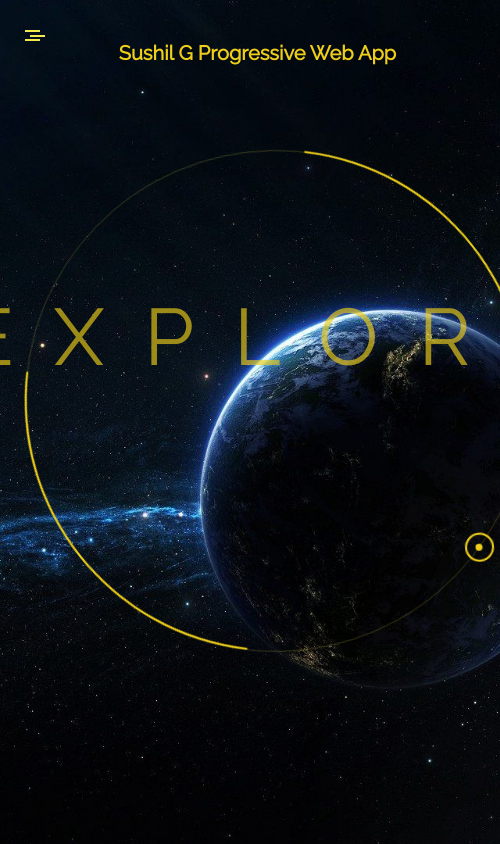
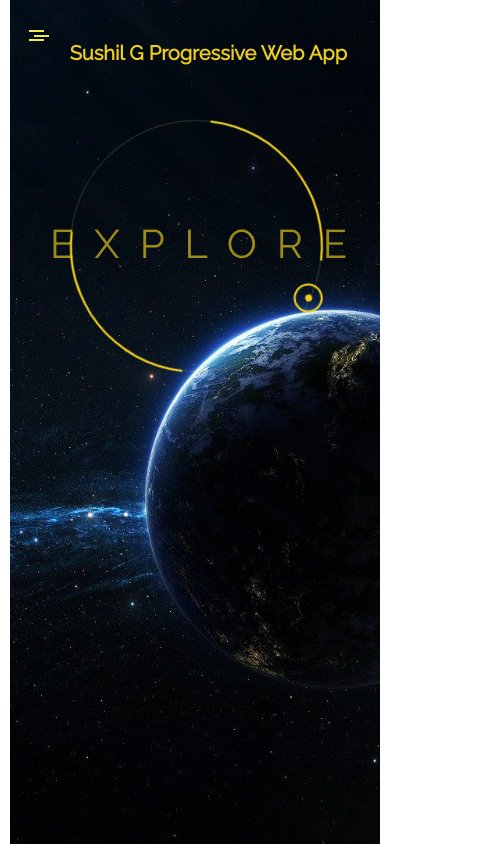
Before and after one commit to susgupta/progressive_web_app_example, a plain HTML site: page dist/index.html in a window 390 px wide. Shown: the whole page, 500 px wide, since content can reach past the window. Drawn offline with Linux system fonts and the light colour scheme.

Commit message:
Updated CSS for Responsive #1
Added initial media queries and updated the css for initial responsiveness.

```diff
--- a/dist/css/styles.css
+++ b/dist/css/styles.css
@@ -105,7 +105,7 @@ h1 {
   border-radius: 50%;
   margin: 0 auto;
   position: relative;
-  top: 7rem;
+  top: 4.5rem;
 }
 
 .ellipse-container .greeting {
@@ -211,3 +211,39 @@ h1 {
     transform: rotate(360deg);
   }
 }
+
+/* Media Queries */
+
+@media (max-width: 800px) {
+  .container {
+    padding: 0 1rem;
+  }
+
+  .ellipse-container {
+    width: 30rem;
+    height: 30rem;
+    top: 5rem;
+  }
+}
+
+@media (max-width: 500px) {
+  .ellipse-container {
+    width: 25rem;
+    height: 25rem;
+    top: 4rem;
+  }
+
+  .ellipse-container .greeting {
+    top: 10rem;
+    left: -2rem;
+    letter-spacing: 2rem;
+    font-size: 4rem;
+    font-weight: 400;
+    opacity: 0.65;
+  }
+
+  .ellipse__orbit {
+    top: 0.45rem;
+    right: 4.65rem;
+  }
+}
```
